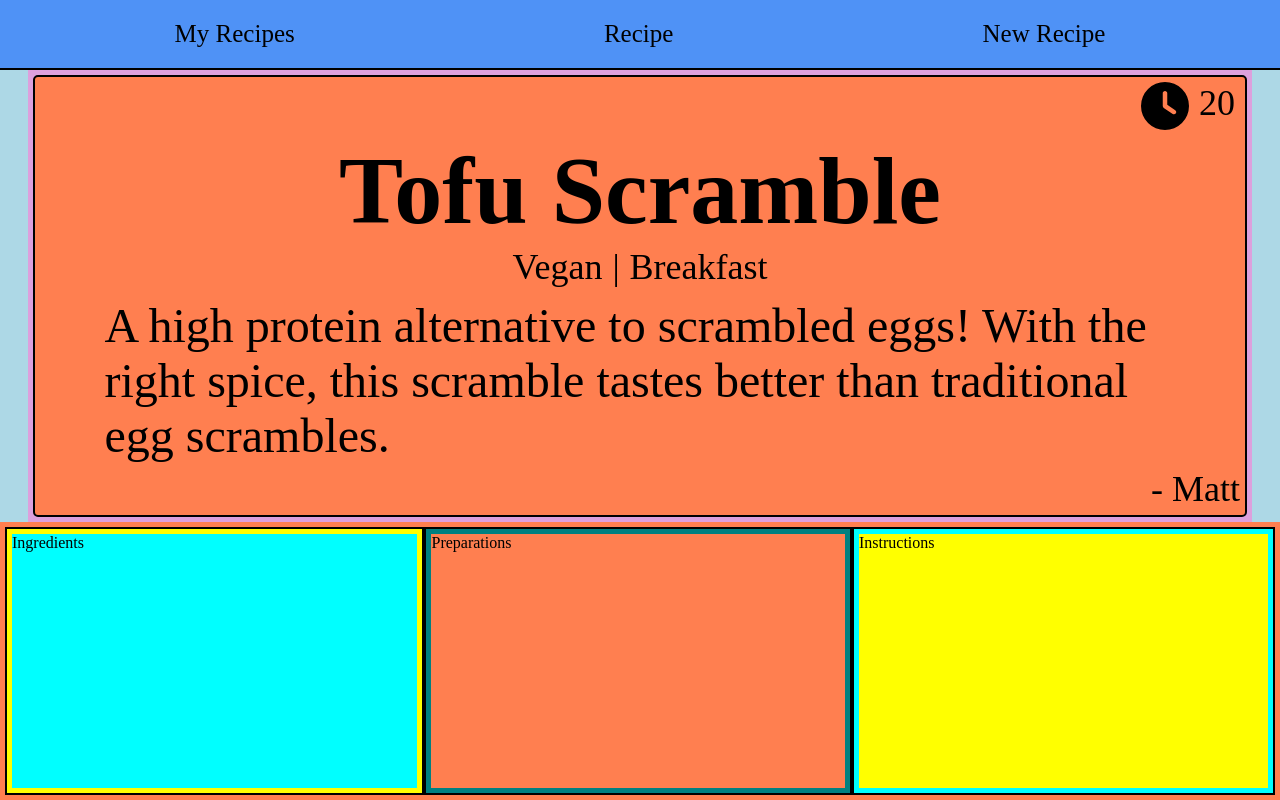
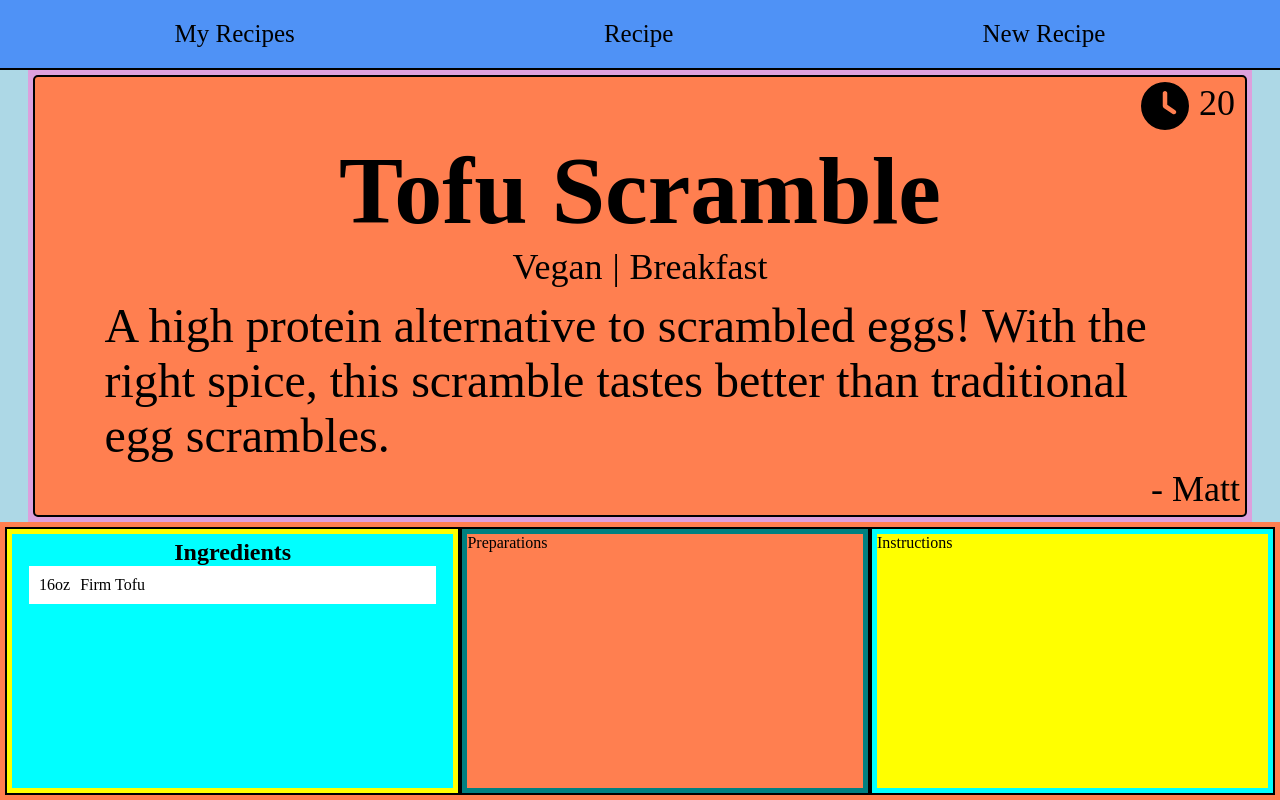
Before and after one commit to biggersmatt/jumptorecipe, a React (Create React App) app: page /recipe in a window 1280 px wide. Built offline with nearby package versions, Linux system fonts and the light colour scheme.

Commit message:
First styles on ingredients component

```diff
--- a/src/App.css
+++ b/src/App.css
@@ -81,6 +81,9 @@ a:hover {
 .padding {
   padding: 5px;
 }
+.padding-updown {
+  padding: 5px 0;
+}
 .padding-sides {
   padding: 0 5px;
 }
--- a/src/pages/Recipe.jsx
+++ b/src/pages/Recipe.jsx
@@ -33,16 +33,23 @@ export default function Recipe() {
       {/* Details */}
       <div className='details-wrapper flex flex-grow-3 width-100'>
         <div className='details flex flex-grow-1 padding'>
+          {/* Ingredients */}
           <div className='ingredients-wrapper flex column flex-grow-1 border padding'>
-            <div className='ingredients flex-grow-1'>
-              <p>Ingredients</p>
+            <div className='ingredients flex column align-center flex-grow-1 padding-updown'>
+              <h2>Ingredients</h2>
+              <div className='white flex width-90 padding'>
+                <p className='padding'>16oz</p>
+                <p className='padding'>Firm Tofu</p>
+              </div>
             </div>
           </div>
+          {/* Preparations */}
           <div className='preparations-wrapper flex column flex-grow-1 margin-top border padding'>
             <div className='preparations flex-grow-1'>
               <p>Preparations</p>
             </div>
           </div>
+          {/* Instructions */}
           <div className='instructions-wrapper flex column flex-grow-1 margin-top border padding'>
             <div className='instructions flex-grow-1'>
               <p>Instructions</p>
```
